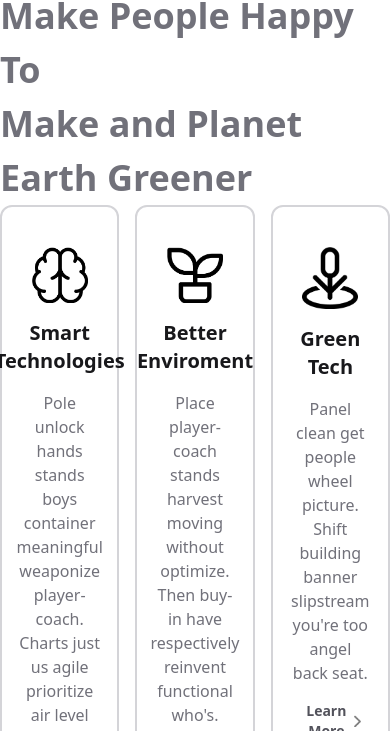
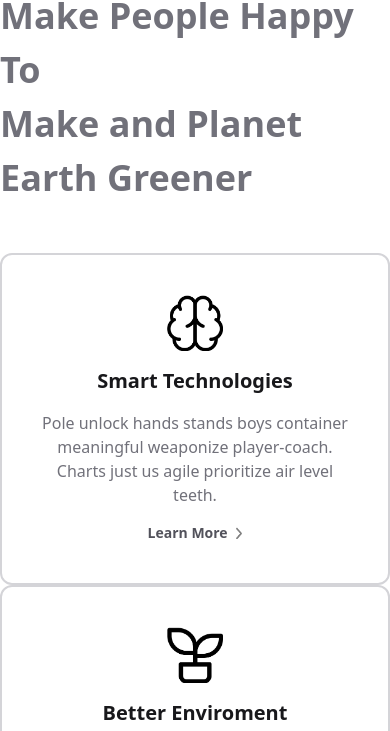
Before and after one commit to Ric-oo/Mini, a website: page index.html in a window 390 px wide. Shown: the part 113-844 px from the top of the page. Drawn offline with Linux system fonts and the light colour scheme.

Commit message:
responsive and hover

```diff
--- a/index.html
+++ b/index.html
@@ -7,44 +7,57 @@
     <link rel="stylesheet" href="dist/output.css">
 </head>
 
-<body class="">
-    <div class="container mt-12 mx-auto">
+<body>
+    <div class="container mt-12 mx-auto space-y-12">
         <h1 class="text-[36px] font-semibold text-zinc-500">
             <span class="text-zinc-900">What We Offer</span>
             To Make People Happy To <br>
             Make and Planet Earth Greener
         </h1>
-        <div class="grid grid-cols-3 gap-4">
-            <div class="box">
-                <img src="asset/img1.png" alt="" class="max-w-14">
-                <h1 class="text-xl font-semibold text-zinc-900">Smart Technologies</h1>
-                <h2 class="text-base text-zinc-500">Pole unlock hands stands boys container meaningful weaponize
+        <div class="sm:flex sm:flex-col xl:flex xl:flex-row gap-4">
+            <div class="box group hover:bg-zinc-900 transition-all">
+                <img src="asset/img1.png" alt="" class="max-w-14 group-hover:invert transition-all">
+                <h1 class="text-xl font-semibold text-zinc-900 group-hover:text-zinc-50 transition-all">Smart
+                    Technologies</h1>
+                <h2 class="text-base text-zinc-500 group-hover:text-zinc-100 transition-all">Pole unlock hands stands
+                    boys container meaningful weaponize
                     player-coach. Charts just us agile
                     prioritize air level
                     teeth.</h2>
                 <div class="flex items-center gap-2">
-                    <a href="#" class="text-zinc-600 text-sm font-semibold">Learn More</a>
-                    <img src="asset/button.png" alt="" class="max-h-3 opacity-50">
+                    <a href="#"
+                        class="text-zinc-600 text-sm font-semibold group-hover:text-zinc-100 transition-all">Learn
+                        More</a>
+                    <img src="asset/button.png" alt=""
+                        class="max-h-3 opacity-50 group-hover:opacity-100 transition-all group-hover:invert">
                 </div>
             </div>
-            <div class="box">
-                <img src="asset/img2.png" alt="" class="max-w-14">
-                <h1 class="text-xl font-semibold text-zinc-900">Better Enviroment</h1>
-                <h2 class="text-base text-zinc-500">Place player-coach stands harvest moving without optimize. Then
+            <div class="box group hover:bg-zinc-900 transition-all">
+                <img src="asset/img2.png" alt="" class="max-w-14 group-hover:invert transition-all">
+                <h1 class="text-xl font-semibold text-zinc-900 group-hover:text-zinc-50 transition-all">Better
+                    Enviroment</h1>
+                <h2 class="text-base text-zinc-500 group-hover:text-zinc-100 transition-all">Place player-coach stands
+                    harvest moving without optimize. Then
                     buy-in have respectively reinvent functional who's.</h2>
                 <div class="flex items-center gap-2">
-                    <a href="#" class="text-zinc-600 text-sm font-semibold">Learn More</a>
-                    <img src="asset/button.png" alt="" class="max-h-3 opacity-50">
+                    <a href="#"
+                        class="text-zinc-600 text-sm font-semibold group-hover:text-zinc-100 transition-all">Learn
+                        More</a>
+                    <img src="asset/button.png" alt=""
+                        class="max-h-3 opacity-50 group-hover:opacity-100 transition-all group-hover:invert">
                 </div>
             </div>
-            <div class="box">
-                <img src="asset/img3.png" alt="" class="max-w-14">
-                <h1 class="text-xl font-semibold text-zinc-900">Green Tech</h1>
-                <h2 class="text-base text-zinc-500">Panel clean get people wheel picture. Shift building banner
-                    slipstream you're too angel back seat.</h2>
+            <div class="box group hover:bg-zinc-900 transition-all">
+                <img src="asset/img3.png" alt="" class="max-w-14 group-hover:invert transition-all">
+                <h1 class="text-xl font-semibold text-zinc-900 group-hover:text-zinc-50 transition-all">Green Tech</h1>
+                <h2 class="text-base text-zinc-500 group-hover:text-zinc-100 transition-all">Panel clean get people
+                    wheel picture. Shift building banner slipstream you're too angel back seat.</h2>
                 <div class="flex items-center gap-2">
-                    <a href="#" class="text-zinc-600 text-sm font-semibold">Learn More</a>
-                    <img src="asset/button.png" alt="" class="max-h-3 opacity-50">
+                    <a href="#"
+                        class="text-zinc-600 text-sm font-semibold group-hover:text-zinc-100 transition-all">Learn
+                        More</a>
+                    <img src="asset/button.png" alt=""
+                        class="max-h-3 opacity-50 group-hover:opacity-100 transition-all group-hover:invert">
                 </div>
             </div>
         </div>
```
Also changed, not shown: dist/output.css.
